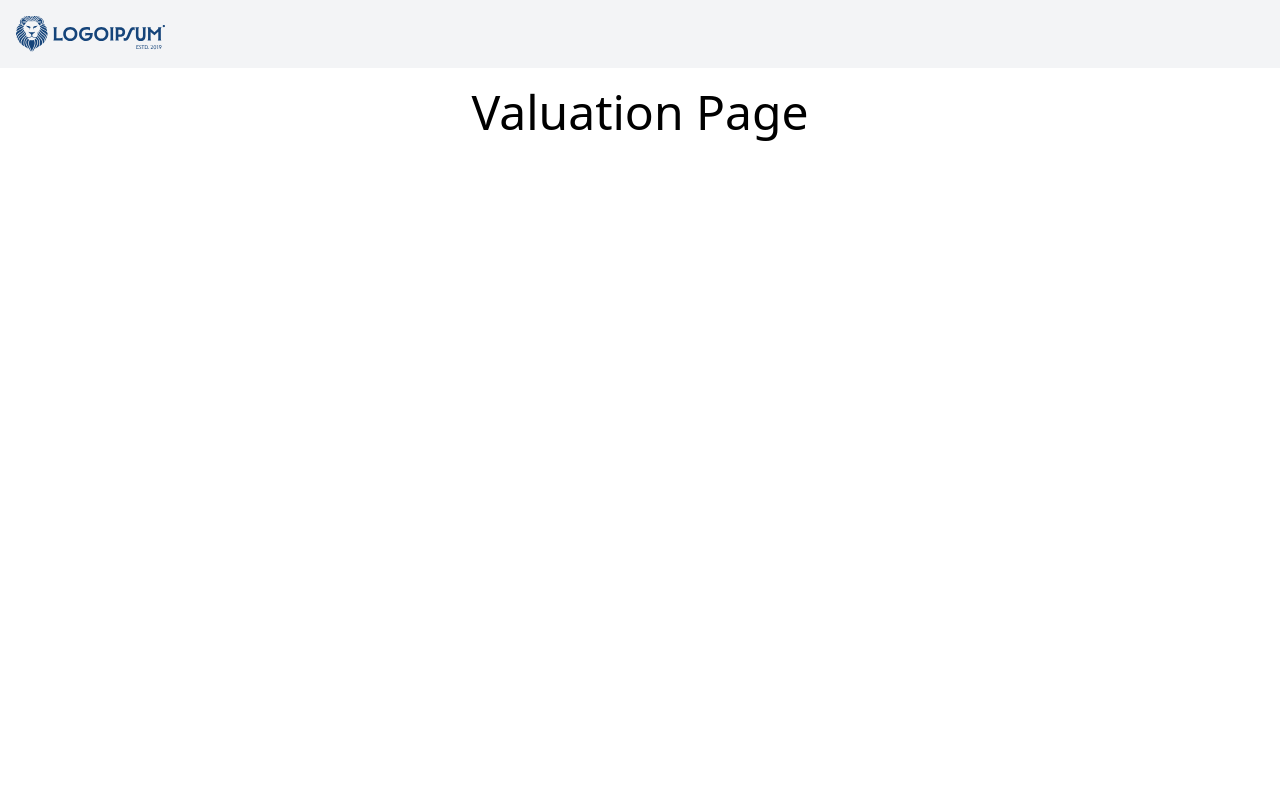
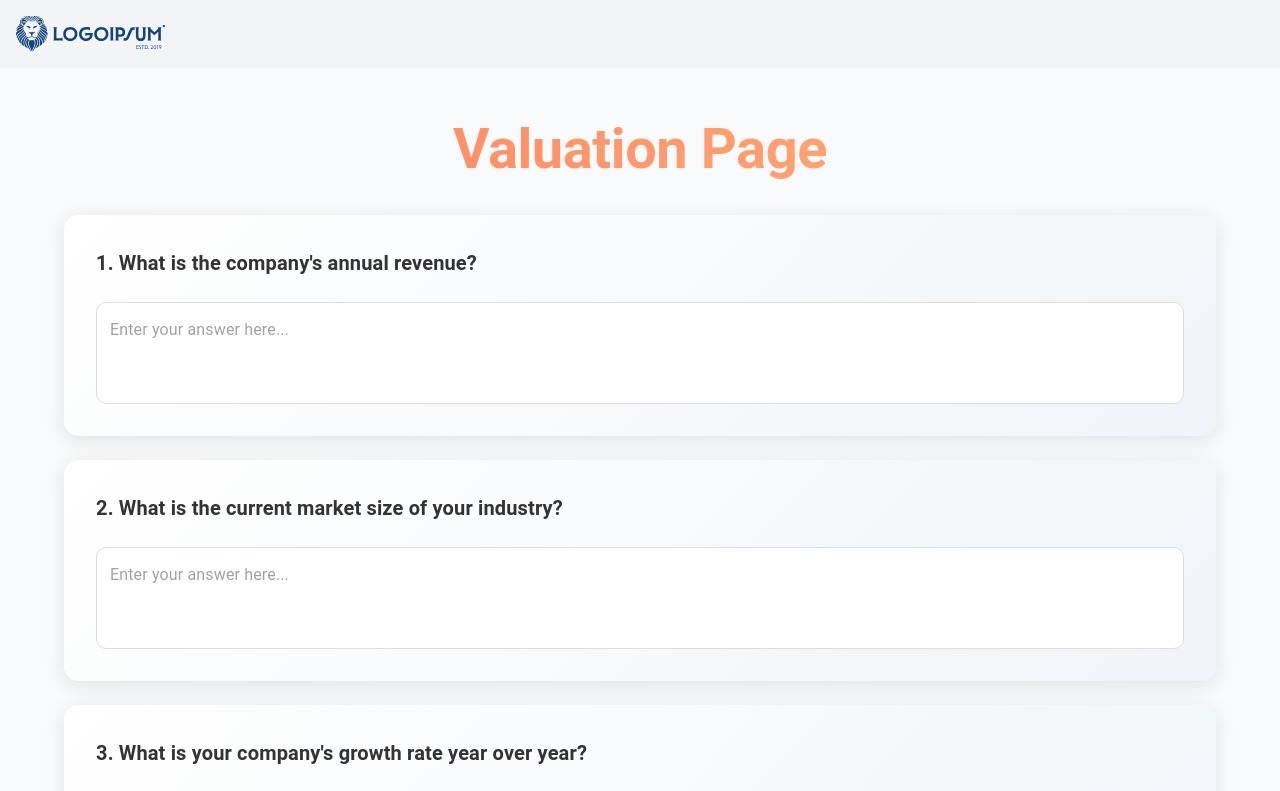
Before and after one commit to remote-cto/now-tnv, a Next.js app: page /valuation in a window 1280 px wide. Shown: the top 791 px of the page. Built offline with nearby package versions, Linux system fonts and the light colour scheme.

Commit message:
Added Valuation Page

```diff
--- a/app/valuation/page.tsx
+++ b/app/valuation/page.tsx
@@ -1,15 +1,161 @@
-import React from 'react';
+"use client";
+import React, { useState } from 'react';
 import Header from '../components/Header';
+import {
+  TextField,
+  Button,
+  Container,
+  Paper,
+  Typography,
+  Snackbar,
+  Alert,
+} from '@mui/material';
 
-const Page = () => {
+const Page: React.FC = () => {
+  const [answers, setAnswers] = useState<string[]>(Array(10).fill(''));
+  const [showAlert, setShowAlert] = useState(false);
+
+  const questions: string[] = [
+    "What is the company's annual revenue?",
+    "What is the current market size of your industry?",
+    "What is your company's growth rate year over year?",
+    "How many employees does your company have?",
+    "What is your company's current profit margin?",
+    "Who are your main competitors?",
+    "What are your key competitive advantages?",
+    "What is your customer acquisition cost?",
+    "What is your customer lifetime value?",
+    "What are your projected revenues for the next 3 years?",
+  ];
+
+  const handleAnswerChange = (index: number, value: string) => {
+    const newAnswers = [...answers];
+    newAnswers[index] = value;
+    setAnswers(newAnswers);
+  };
+
+  const handleSubmit = () => {
+    setShowAlert(true);
+    setTimeout(() => setShowAlert(false), 3000);
+  };
+
+  const handleCloseAlert = () => {
+    setShowAlert(false);
+  };
+
   return (
-    <div>
-        <Header/>
+    <div style={{ backgroundColor: '#f9fafb', minHeight: '100vh' }}>
+      <Header />
 
-        <h1 className='text-center text-5xl mt-5'>Valuation Page</h1>
+      <Container maxWidth="lg" sx={{ py: 4 }}>
+        <Typography
+          variant="h2"
+          align="center"
+          sx={{
+            mt: 2,
+            mb: 4,
+            fontSize: { xs: '2rem', lg: '3.5rem' },
+            background: 'linear-gradient(90deg, #ff7e5f, #feb47b)',
+            WebkitBackgroundClip: 'text',
+            WebkitTextFillColor: 'transparent',
+            fontWeight: 700,
+          }}
+        >
+          Valuation Page
+        </Typography>
 
+        {questions.map((question, index) => (
+          <Paper
+            key={index}
+            elevation={4}
+            sx={{
+              p: 4,
+              mb: 3,
+              borderRadius: '15px',
+              background: 'linear-gradient(135deg, #ffffff, #f0f4f8)',
+              boxShadow: '0 4px 20px rgba(0, 0, 0, 0.1)',
+            }}
+          >
+            <Typography
+              variant="h6"
+              gutterBottom
+              sx={{
+                fontWeight: 600,
+                color: '#333',
+              }}
+            >
+              {index + 1}. {question}
+            </Typography>
+            <TextField
+              fullWidth
+              multiline
+              rows={3}
+              variant="outlined"
+              placeholder="Enter your answer here..."
+              value={answers[index]}
+              onChange={(e) => handleAnswerChange(index, e.target.value)}
+              sx={{
+                mt: 2,
+                '& .MuiOutlinedInput-root': {
+                  borderRadius: '10px',
+                  background: '#fff',
+                  '& fieldset': {
+                    borderColor: '#ddd',
+                  },
+                  '&:hover fieldset': {
+                    borderColor: '#ff7e5f',
+                  },
+                  '&.Mui-focused fieldset': {
+                    borderColor: '#feb47b',
+                  },
+                },
+              }}
+            />
+          </Paper>
+        ))}
+
+        <div style={{ textAlign: 'center', marginTop: '2.5rem' }}>
+          <Button
+            variant="contained"
+            size="large"
+            onClick={handleSubmit}
+            sx={{
+              px: 5,
+              py: 1.8,
+              fontSize: '1rem',
+              background: 'linear-gradient(90deg, #ff7e5f, #feb47b)',
+              borderRadius: '30px',
+              boxShadow: '0 4px 15px rgba(255, 126, 95, 0.3)',
+              '&:hover': {
+                background: 'linear-gradient(90deg, #feb47b, #ff7e5f)',
+              },
+            }}
+          >
+            Submit Answers
+          </Button>
+        </div>
+
+        <Snackbar
+          open={showAlert}
+          autoHideDuration={3000}
+          onClose={handleCloseAlert}
+          anchorOrigin={{ vertical: 'top', horizontal: 'center' }}
+        >
+          <Alert
+            onClose={handleCloseAlert}
+            severity="success"
+            sx={{
+              width: '100%',
+              background: '#ff7e5f',
+              color: '#fff',
+            }}
+          >
+            ChatGPT API has been called successfully! Your answers are being processed.
+          </Alert>
+        </Snackbar>
+      </Container>
     </div>
   );
-}
+};
 
 export default Page;
```
